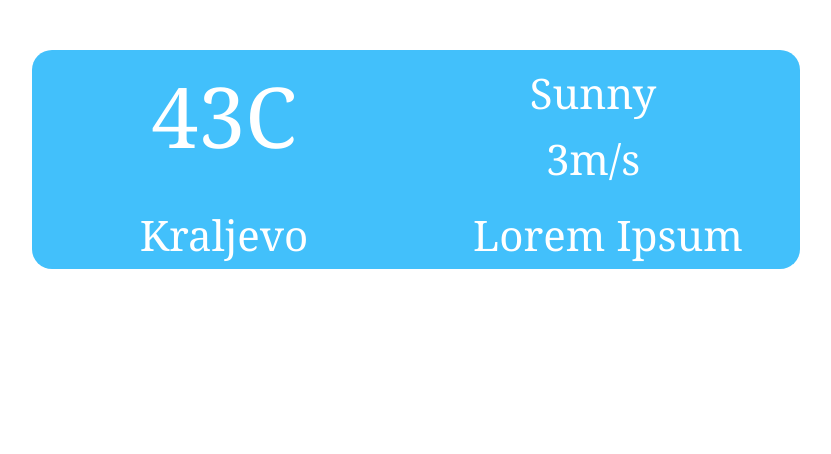
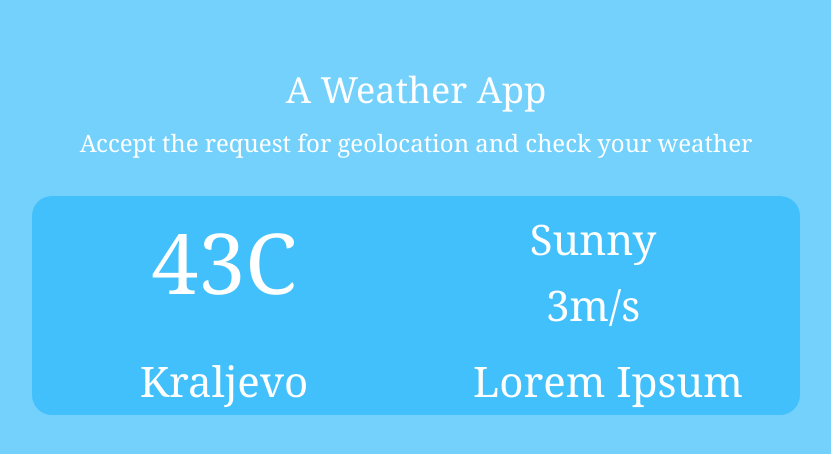
Before and after one commit to eoff93/weather-app, a website: page index.html in a window 1280 px wide. Shown: the whole page, without its empty margins (224-1055 px from the left). Drawn offline with nearby package versions, Linux system fonts and the light colour scheme.

Commit message:
Add header and change body background

```diff
--- a/css/main.scss
+++ b/css/main.scss
@@ -14,21 +14,26 @@ $color5: #fa7921; //rgba(250, 121, 33, 100)
 
 body {
   font-family: Georgia, serif;
+  background-color: $color1-lighten;
   color: #fff;
 }
 
-h1 {
+header {
+  color: #fff;
+}
+
+main h1 {
   font-size: 6em;
 }
 
-h3 {
+main h3 {
   font-size: 3em;
 }
 
 .app {
   @include border-radius(20px);
   margin: 0, auto;
+  margin-top: 30px;
   background: $color1;
   width: 60%;
-
 }
--- a/index.html
+++ b/index.html
@@ -22,7 +22,12 @@
         <![endif]-->
     </head>
     <body>
-    <div>
+
+      <header class="container text-center">
+        <h1>A Weather App</h1>
+        <h3>Accept the request for geolocation and check your weather</h3>
+      </header>
+
       <main class="container text-center app">
         <section class="row">
 
@@ -50,7 +55,6 @@
           </div>
         </section>
       </main>
-  </div>
 
 
     </div> <!-- /container -->
```
Also changed, not shown: css/main.css. Lines whose indentation alone changed are shown as unchanged.
